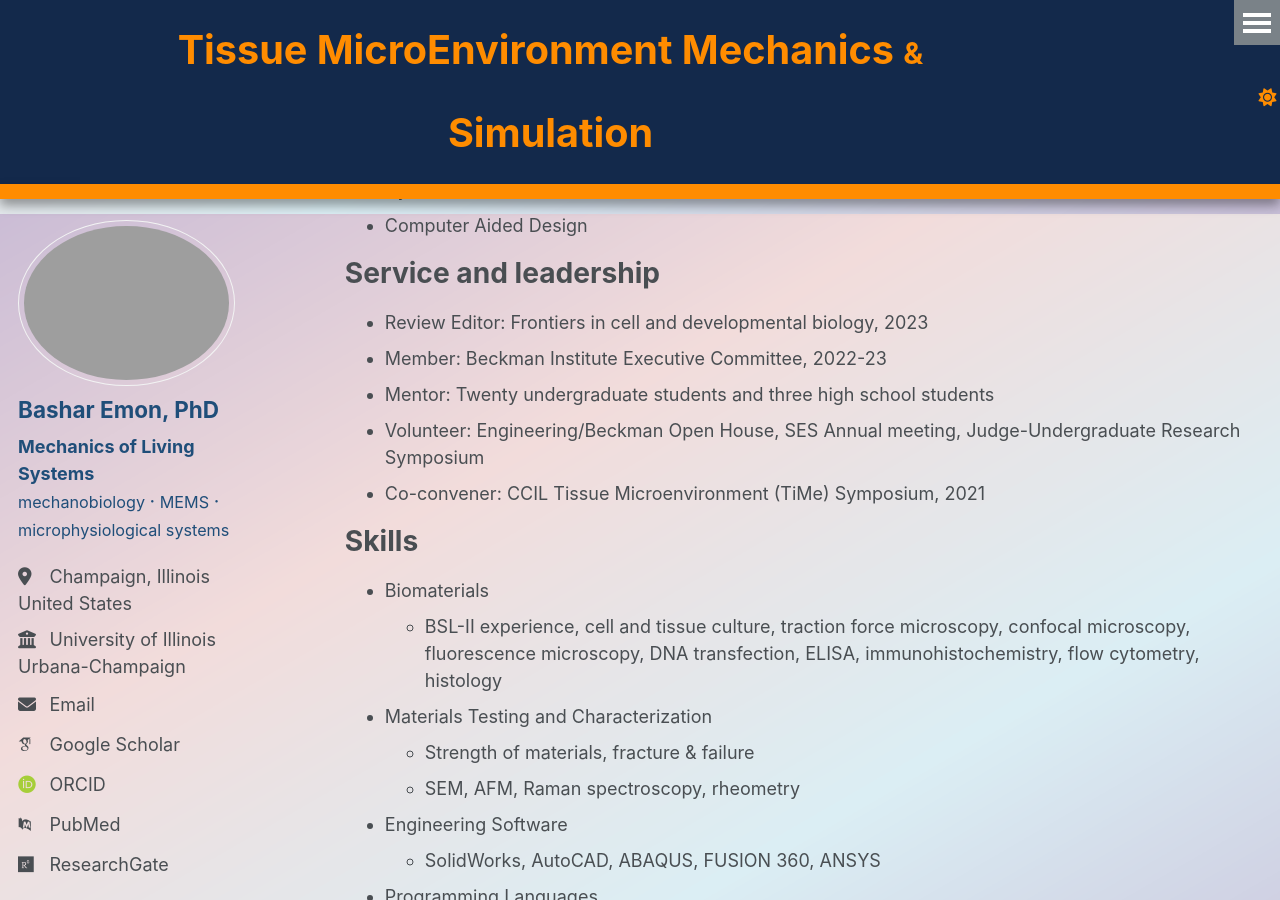
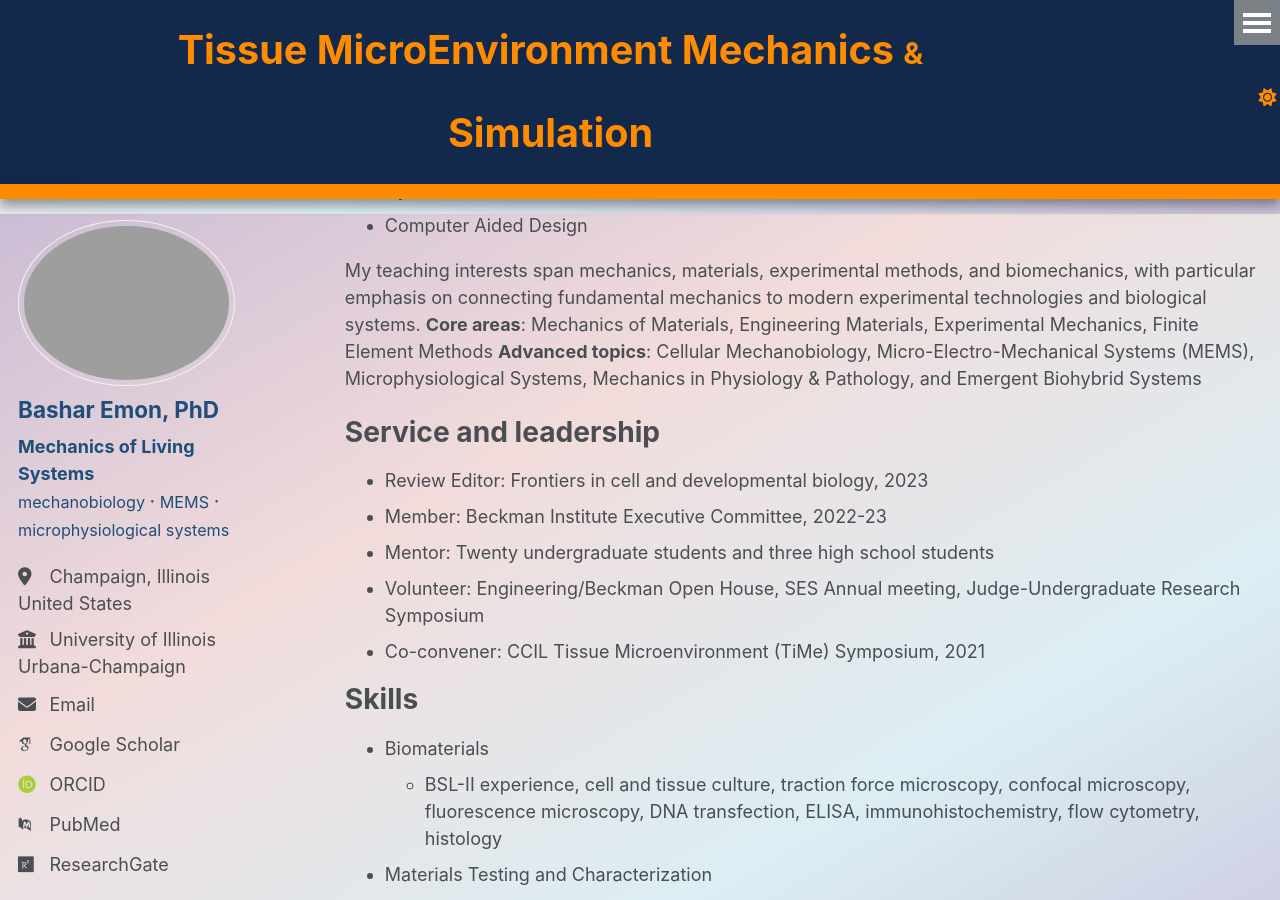
Before and after one commit to BasharEmon/BasharEmon.github.io, a Jekyll site: the page built from _pages/cv.md, in a window 1280 px wide and 900 px high, scrolled down 6986 px. Built offline with Jekyll 4.4.1, drawn with Linux system fonts in a browser that asks for light colours; some web fonts are replaced.

Commit message:
Update CV with teaching interests and core areas
Added teaching interests and core areas to CV.

```diff
--- a/_pages/cv.md
+++ b/_pages/cv.md
@@ -75,6 +75,10 @@ I taught the following undergraduate courses as a faculty in the Department of C
 * Dynamics of structures
 * Computer Aided Design
 
+My teaching interests span mechanics, materials, experimental methods, and biomechanics, with particular emphasis on connecting fundamental mechanics to modern experimental technologies and biological systems.
+**Core areas**: Mechanics of Materials, Engineering Materials, Experimental Mechanics, Finite Element Methods
+**Advanced topics**: Cellular Mechanobiology, Micro-Electro-Mechanical Systems (MEMS), Microphysiological Systems, Mechanics in Physiology & Pathology, and Emergent Biohybrid Systems
+
 Service and leadership
 ======
 * Review Editor: Frontiers in cell and developmental biology, 2023
```
